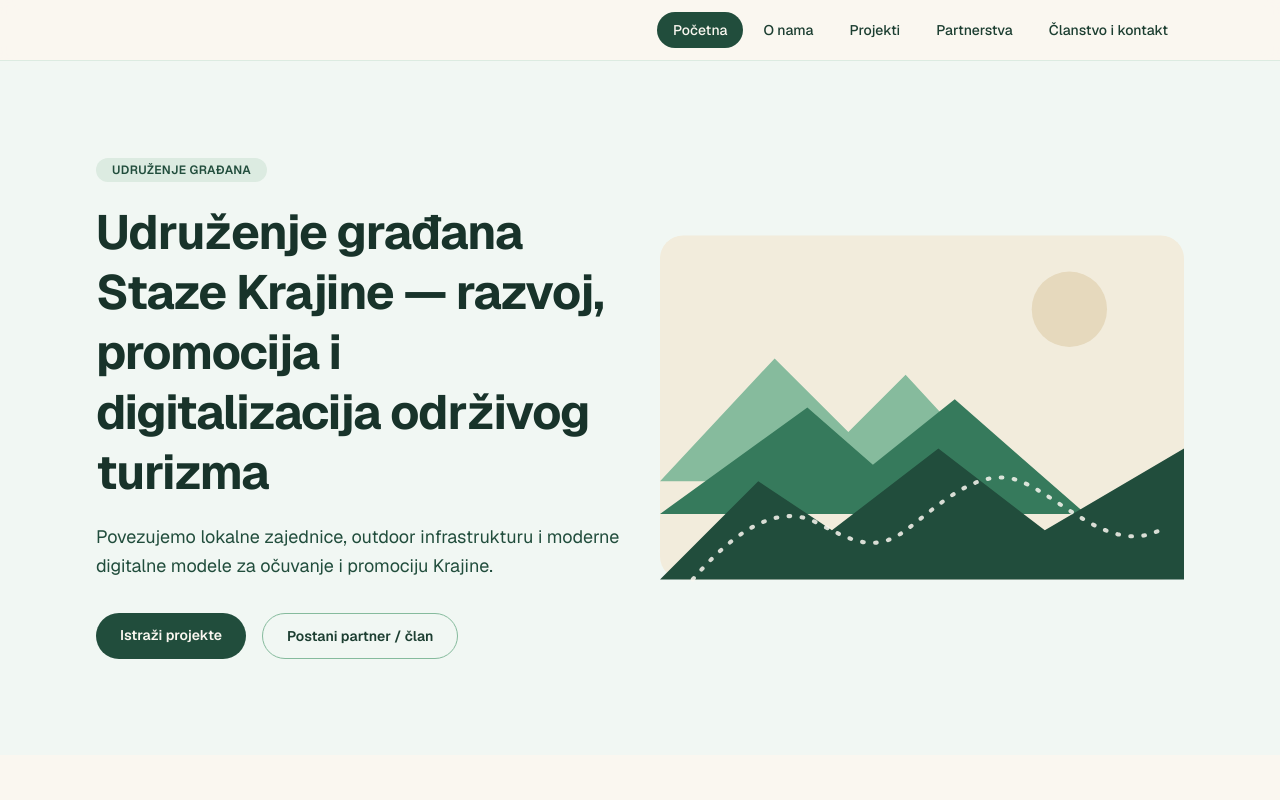
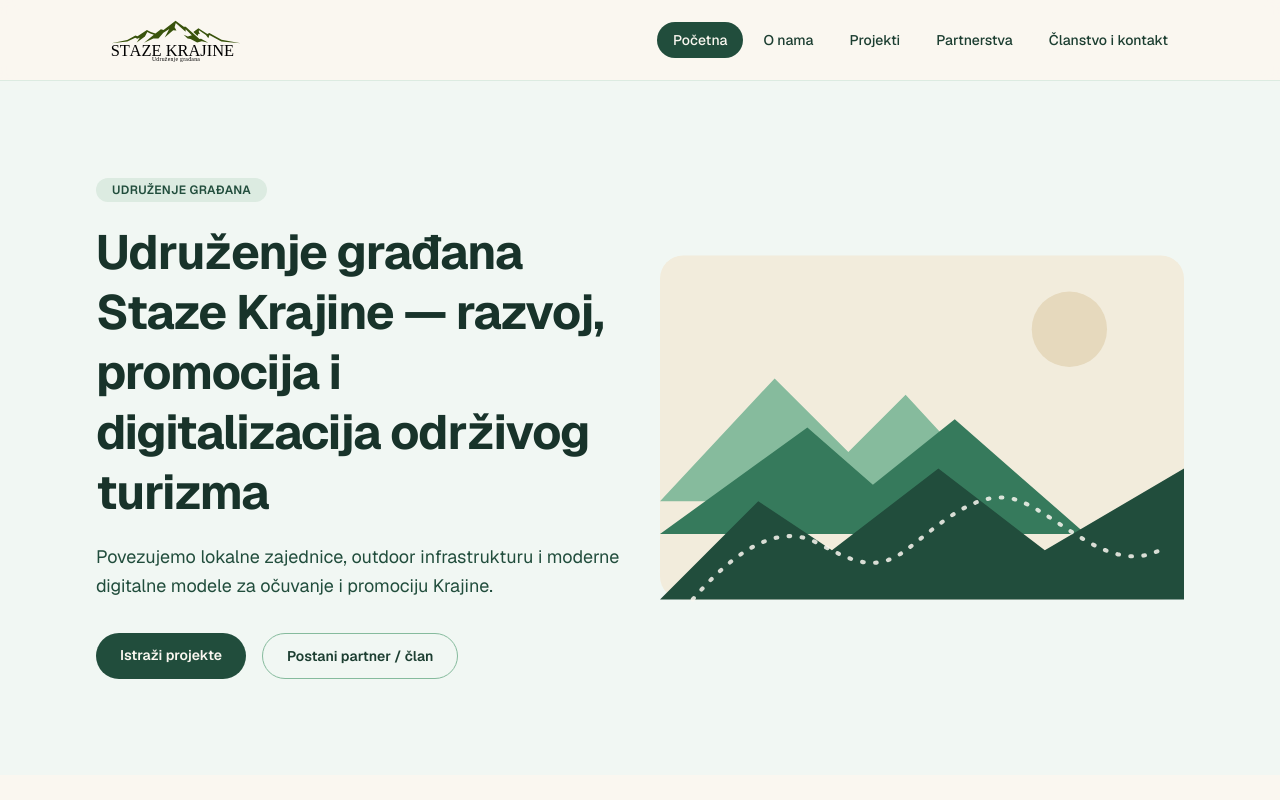
Before and after one commit to KellyVektorAI/stazekrajine-org, a Next.js app: page / in a window 1280 px wide. Shown: the top 800 px of the page. Built offline with nearby package versions, Linux system fonts and the light colour scheme.

Commit message:
Update Logo.tsx

```diff
--- a/components/Logo.tsx
+++ b/components/Logo.tsx
@@ -1,13 +1,13 @@
 import Link from "next/link";
 import Image from "next/image";
 
-export function TrailMark({ className = "h-auto w-auto max-h-24 sm:max-h-28" }: { className?: string }) {
+export function TrailMark({ className = "h-16 w-auto sm:h-20" }: { className?: string }) {
   return (
     <Image
       src="/dokumenti/logo.svg"
       alt="Staze Krajine Logo"
-      width={400}
-      height={140}
+      width={300}
+      height={100}
       className={`${className} object-contain`}
       priority
     />
@@ -18,9 +18,9 @@ export function Logo() {
   return (
     <Link
       href="/"
-      className="flex items-center -my-2 py-1 text-forest-900 transition-opacity hover:opacity-80"
+      className="flex items-center -my-3 text-forest-900 transition-opacity hover:opacity-80"
     >
-      <TrailMark className="h-auto w-auto max-h-24 sm:max-h-28" />
+      <TrailMark className="h-16 w-auto sm:h-20" />
     </Link>
   );
 }
```
